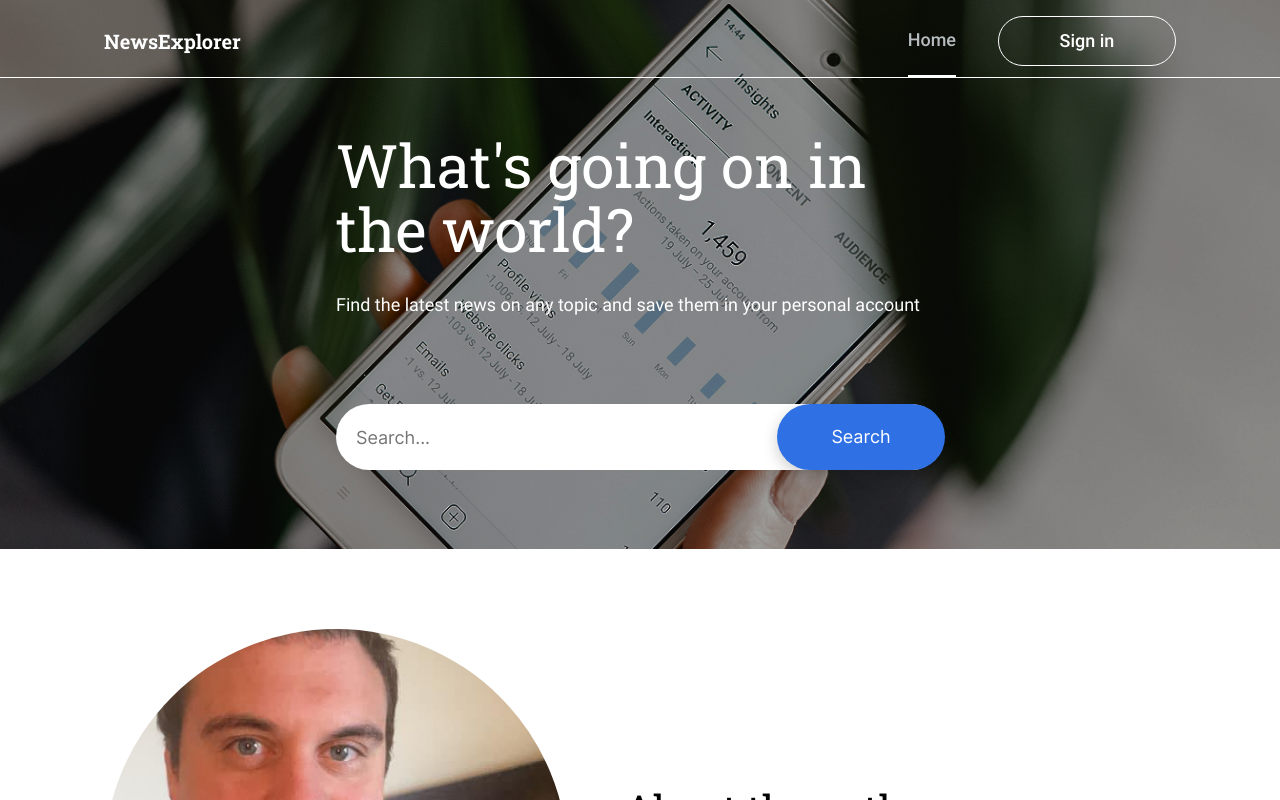
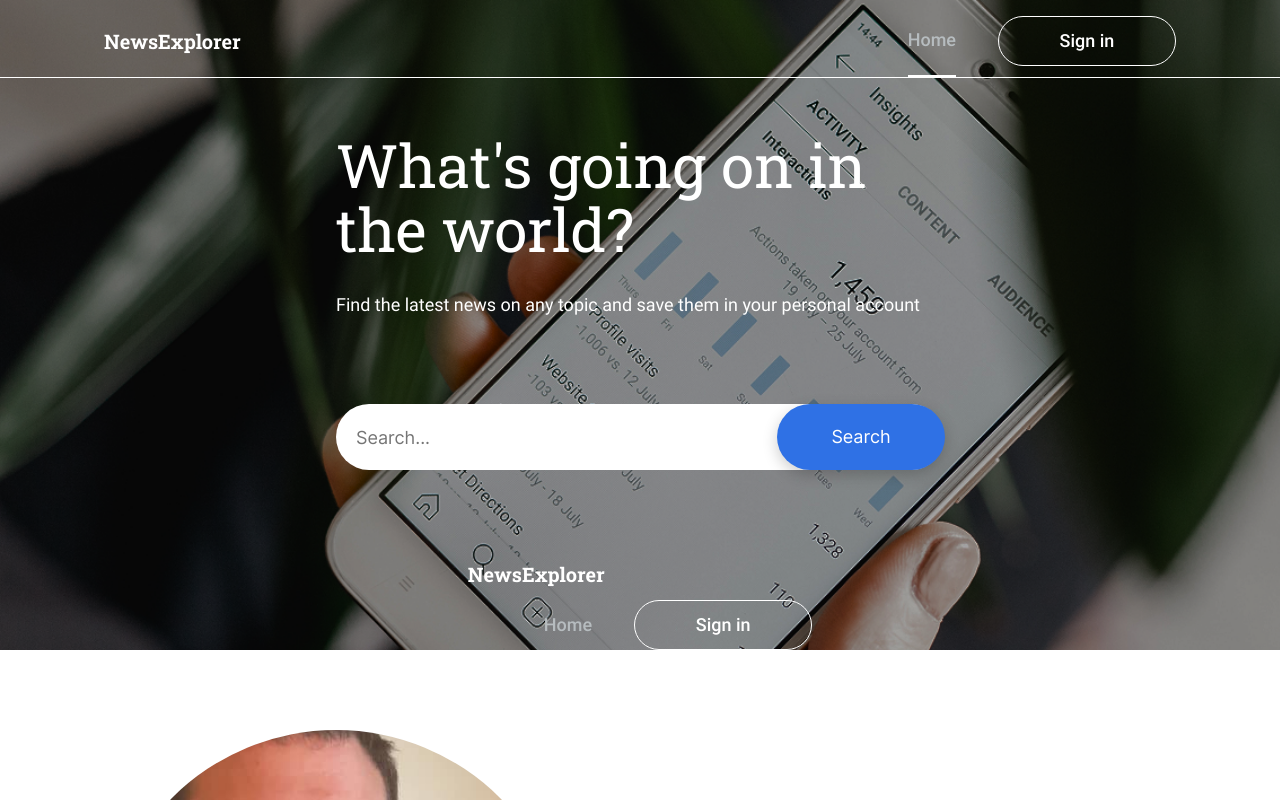
Before and after one commit to JFuton847/News-Explorer, a React (Vite) app: page / in a window 1280 px wide. Shown: the top 800 px of the page. Built offline with nearby package versions, Linux system fonts and the light colour scheme.

Commit message:
finish mobile menu, start preloader work

```diff
--- a/src/components/Main/Main.jsx
+++ b/src/components/Main/Main.jsx
@@ -2,6 +2,7 @@ import React, { useState, useEffect } from "react";
 import NewsCard from "../../components/NewsCard/NewsCard";
 import About from "../../components/About/About";
 import NotFoundImage from "../../assets/not-found.png";
+import Preloader from "../../components/Preloader/Preloader";
 
 function Main({
   articles,
@@ -14,14 +15,8 @@ function Main({
   isSearchSubmitted,
 }) {
   const [visibleCount, setVisibleCount] = useState(3);
-  // const [searchQuery, setSearchQuery] = useState("");
 
-  // useEffect(() => {
-  //   // Ensure search query and keywords are properly set
-  //   setSearchQuery(keywords);
-  // }, [keywords]);
-
-  if (loading) return <p>Loading articles...</p>;
+  if (loading) return <Preloader />;
 
   const handleShowMore = () => {
     setVisibleCount((prevCount) => prevCount + 6);
--- a/src/components/MobileMenu/MobileMenu.css
+++ b/src/components/MobileMenu/MobileMenu.css
@@ -1,5 +1,6 @@
+@media screen and (max-width: 620px) {
   /* Mobile menu container */
-.mobile-menu {
+  .mobileMenu {
     position: fixed;
     top: 0;
     right: 0;
@@ -13,13 +14,13 @@
   }
 
   /* When open, set height to 230px and slide in */
-.mobile-menu.open {
+  .mobileMenu.open {
     height: 230px;
     transform: translateY(0);
   }
 
   /* Menu list styling */
-.mobile-menu-list {
+  .mobileMenu__list {
     list-style: none;
     padding: 20px;
     margin: 0;
@@ -28,14 +29,14 @@
     align-items: center;
   }
 
-.mobile-menu-item {
+  .mobileMenu__item {
     margin: 10px 0;
     font-size: 18px;
     cursor: pointer;
   }
 
   /* Overlay for the rest of the screen */
-.mobile-menu-overlay {
+  .mobileMenu__Overlay {
     position: fixed;
     top: 0; /* Ensure the overlay covers the whole screen */
     left: 0;
@@ -44,3 +45,15 @@
     background-color: rgba(0, 0, 0, 0.5); /* Semi-transparent overlay */
     z-index: 1000; /* Place the overlay behind the menu */
   }
+  .mobileMenu__links {
+    display: flex;
+    flex-direction: row;
+    flex-wrap: wrap;
+    gap: 16px;
+  }
+  .mobileMenu__header {
+    border-bottom: 1px solid grey;
+    padding-bottom: 16px;
+    border-color: #c4c4c4;
+  }
+}
--- a/src/components/MobileMenu/MobileMenu.jsx
+++ b/src/components/MobileMenu/MobileMenu.jsx
@@ -1,5 +1,7 @@
 import React from "react";
-import { useNavigate, useLocation } from "react-router-dom";
+import { useNavigate, useLocation, Link } from "react-router-dom";
+import logoutButton from "../../assets/logout-button.png";
+import logoutButtonOther from "../../assets/logout-button-other.png";
 import "./MobileMenu.css";
 
 function MobileMenu({
@@ -9,59 +11,120 @@ function MobileMenu({
   currentUser,
   handleLogout,
   setActiveModal,
+  isSavedArticlesPage, // Added to control styles like in Header.jsx
 }) {
   const navigate = useNavigate();
   const location = useLocation();
 
-  const handleNavigation = (path) => {
-    navigate(path);
-    closeMenu();
-  };
+  // Retain the same logout image logic as Header.jsx
+  const logoutButtonImage = isSavedArticlesPage
+    ? logoutButtonOther
+    : logoutButton;
 
   return (
     <>
       {/* Overlay: when clicked, closes the menu */}
       {isOpen && (
-        <div className="mobile-menu-overlay" onClick={closeMenu}></div>
+        <div className="mobileMenu__overlay" onClick={closeMenu}></div>
       )}
-      <div className={`mobile-menu ${isOpen ? "open" : ""}`}>
-        <ul className="mobile-menu-list">
-          <li
-            className="mobile-menu-item"
-            onClick={() => handleNavigation("/")}
+      <div className={`mobileMenu ${isOpen ? "open" : ""}`}>
+        {/* NewsExplorer header (same as in Header.jsx) */}
+        <div className="mobileMenu__header">
+          <h1
+            className="nav__header-name"
+            style={{
+              color: isSavedArticlesPage ? "#1a1b22" : "",
+              cursor: "pointer",
+            }}
+            onClick={() => {
+              navigate("/");
+              closeMenu();
+            }}
+          >
+            NewsExplorer
+          </h1>
+        </div>
+
+        {/* Navigation links (exactly as in Header.jsx) */}
+        <div className="mobileMenu__links">
+          <Link
+            to="/"
+            className={`nav__link ${
+              location.pathname === "/" ? "nav__link_active" : ""
+            }`}
+            style={{
+              color: isSavedArticlesPage ? "#1a1b22" : "rgba(182, 188, 191, 1)",
+            }}
+            onClick={closeMenu}
           >
             Home
-          </li>
+          </Link>
+
           {isLoggedIn && (
-            <li
-              className="mobile-menu-item"
-              onClick={() => handleNavigation("/saved-articles")}
+            <>
+              <Link
+                to="/saved-articles"
+                className={`nav__link ${
+                  location.pathname === "/saved-articles"
+                    ? "nav__link_active"
+                    : ""
+                }`}
+                style={{
+                  color: isSavedArticlesPage
+                    ? "#1a1b22"
+                    : "rgba(182, 188, 191, 1)",
+                  borderBottom:
+                    location.pathname === "/saved-articles"
+                      ? "2px solid #1a1b22"
+                      : "2px solid transparent",
+                }}
+                onClick={closeMenu}
               >
                 Saved articles
-            </li>
-          )}
-          <li className="mobile-menu-item">
-            {isLoggedIn ? (
-              <div
-                onClick={() => {
+              </Link>
+              <a
+                href="#"
+                className="nav__logout"
+                onClick={(e) => {
+                  e.preventDefault();
                   handleLogout();
                   closeMenu();
                 }}
+                style={{
+                  color: isSavedArticlesPage ? "#1a1b22" : "",
+                  border: isSavedArticlesPage ? "1px solid #1a1b22" : "",
+                }}
               >
                 {currentUser?.name || "Anonymous"}
-              </div>
-            ) : (
-              <div
-                onClick={() => {
+                <img
+                  src={logoutButtonImage}
+                  alt="Logout"
+                  className="nav__logout-image"
+                />
+              </a>
+            </>
+          )}
+
+          {!isLoggedIn && (
+            <a
+              href="#"
+              className="nav__login"
+              onClick={(e) => {
+                e.preventDefault();
                 setActiveModal("login");
                 closeMenu();
               }}
+              style={{
+                color: isSavedArticlesPage ? "#1a1b22" : "white",
+                border: isSavedArticlesPage
+                  ? "1px solid #1a1b22"
+                  : "1px solid white",
+              }}
             >
               Sign in
+            </a>
+          )}
         </div>
-            )}
-          </li>
-        </ul>
       </div>
     </>
   );
--- a/src/components/Nav/Nav.css
+++ b/src/components/Nav/Nav.css
@@ -126,7 +126,7 @@
     height: 48px;
     font-size: 16px;
   }
-  .nav__logout-image {
+  8 .nav__logout-image {
     width: 17.41px;
     height: 16px;
     margin-left: 17px;
@@ -136,4 +136,42 @@
   .nav__links {
     display: none;
   }
+  .nav__header-name {
+    padding-left: 16px;
+  }
+  .nav__link {
+    display: inline-block;
+    width: auto;
+    align-self: flex-start;
+    font-size: 18px;
+    line-height: 56px;
+    padding-top: 0;
+    padding-bottom: 0;
+    margin: 0 0 0 16px;
+  }
+  .nav__link_active {
+    border-bottom: none;
+    font-size: 18px;
+    line-height: 56px;
+  }
+  .nav__login {
+    /* padding: 16px 110px; */
+    height: 56px;
+    margin-left: 16px;
+    margin-right: 16px;
+    display: flex;
+    font-size: 18px;
+    line-height: 24px;
+    width: 90%;
+  }
+  .nav__logout {
+    display: flex;
+    padding: 16px 16px;
+    height: 30px;
+    width: 288px;
+    font-size: 16px;
+    margin-left: 16px;
+    margin-right: 16px;
+    justify-content: center;
+  }
 }
--- a/src/components/Preloader/Preloader.css
+++ b/src/components/Preloader/Preloader.css
@@ -1,4 +1,12 @@
-.circle-preloader {
+.preloader {
+  display: flex;
+  flex-direction: column;
+  align-items: center;
+  justify-content: center;
+  height: 100vh;
+}
+
+.preloader__circle {
   display: block;
   width: 50px;
   height: 50px;
--- /dev/null
+++ b/src/components/Preloader/Preloader.jsx
@@ -0,0 +1,13 @@
+import React from "react";
+import "../../components/Preloader/Preloader.css";
+
+function Preloader() {
+  return (
+    <div className="preloader">
+      <div className="preloader__circle"></div>
+      <p>Searching for news...</p>
+    </div>
+  );
+}
+
+export default Preloader;
```
Lines whose indentation alone changed are shown as unchanged.
